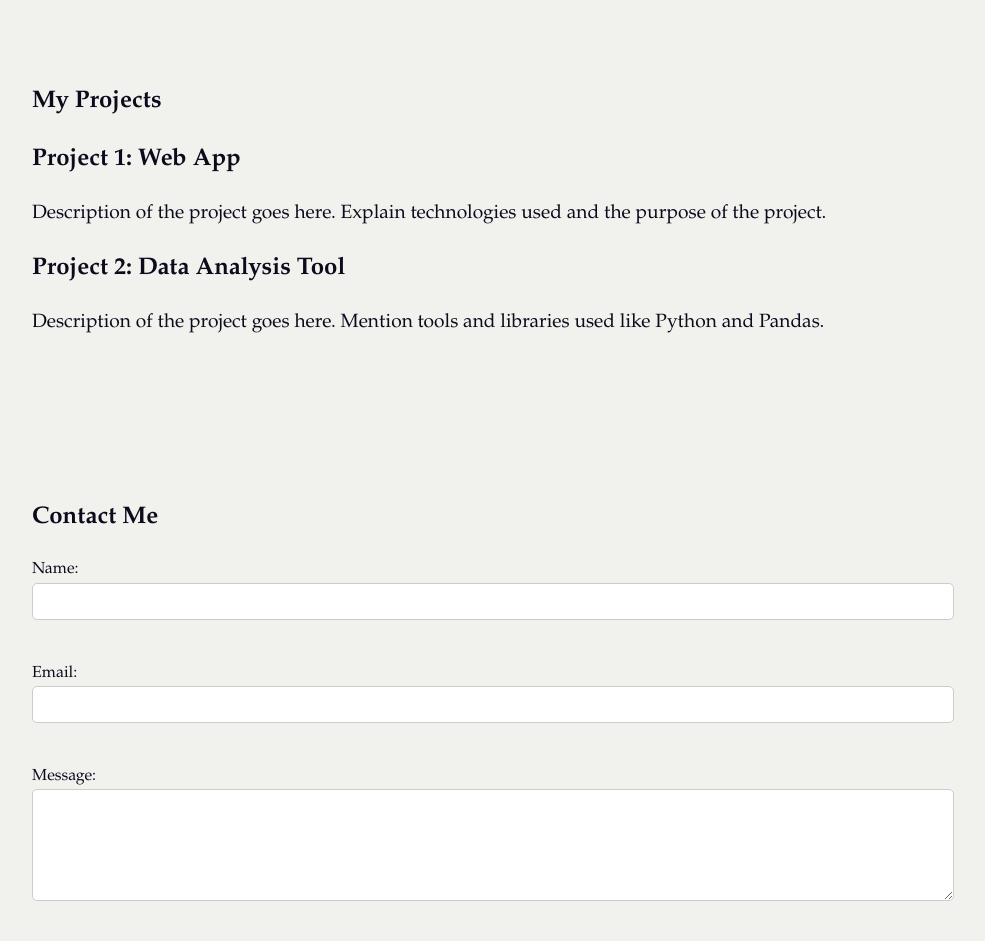
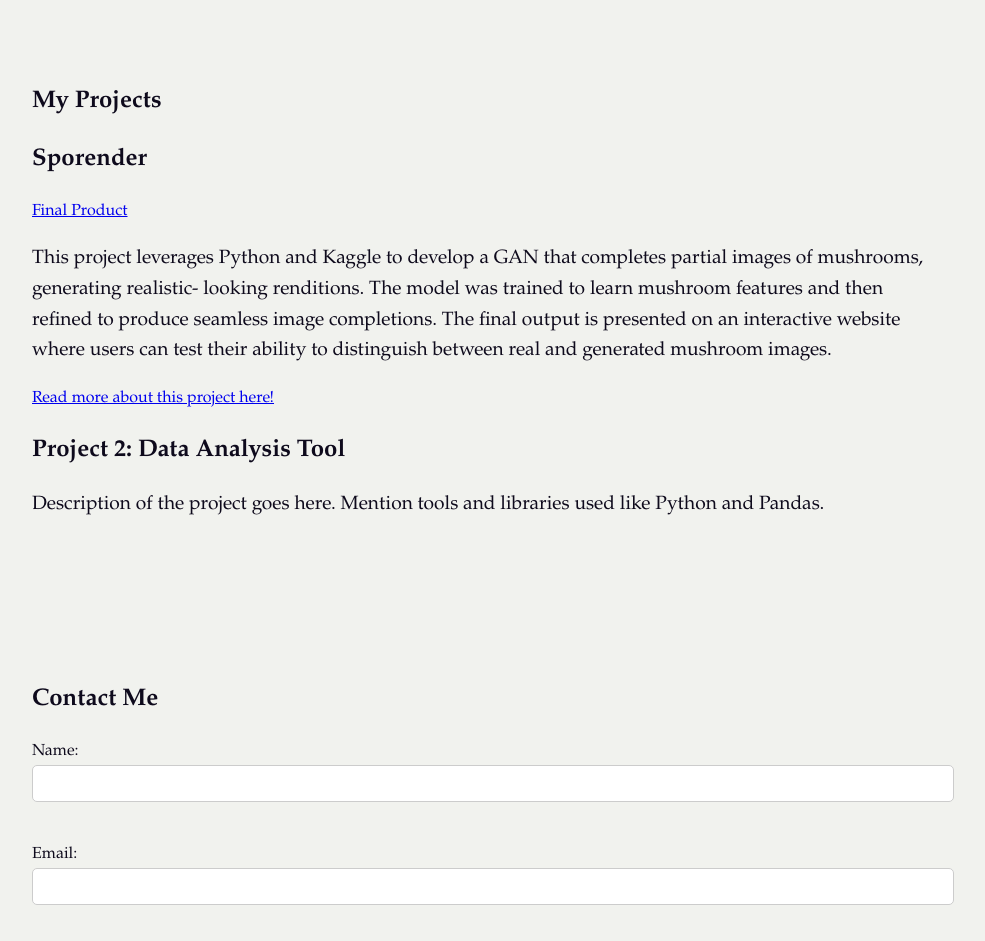
Before and after one commit to mbe0/-mbe0.github.io, a plain HTML site: page index.html in a window 1280 px wide. Shown: the part 993-1934 px from the top of the page, without its empty margins (208-1193 px from the left). Drawn offline with Linux system fonts and the light colour scheme.

Commit message:
Sporender added
added a project and it's description/future links

```diff
--- a/index.html
+++ b/index.html
@@ -63,8 +63,16 @@
     <section id="portfolio" class="section">
         <h1>My Projects</h1>
         <div class="project">
-            <h2>Project 1: Web App</h2>
-            <p>Description of the project goes here. Explain technologies used and the purpose of the project.</p>
+            <h2>Sporender</h2>
+            <a href="url">Final Product</a>
+            <p>This project leverages Python and Kaggle to develop a GAN that
+                completes partial images of mushrooms, generating realistic-
+                looking renditions. The model was trained to learn mushroom
+                features and then refined to produce seamless image completions.
+                The final output is presented on an interactive website where
+                users can test their ability to distinguish between real and
+                generated mushroom images.</p>
+            <a href="url">Read more about this project here!</a>
         </div>
         <div class="project">
             <h2>Project 2: Data Analysis Tool</h2>
```
